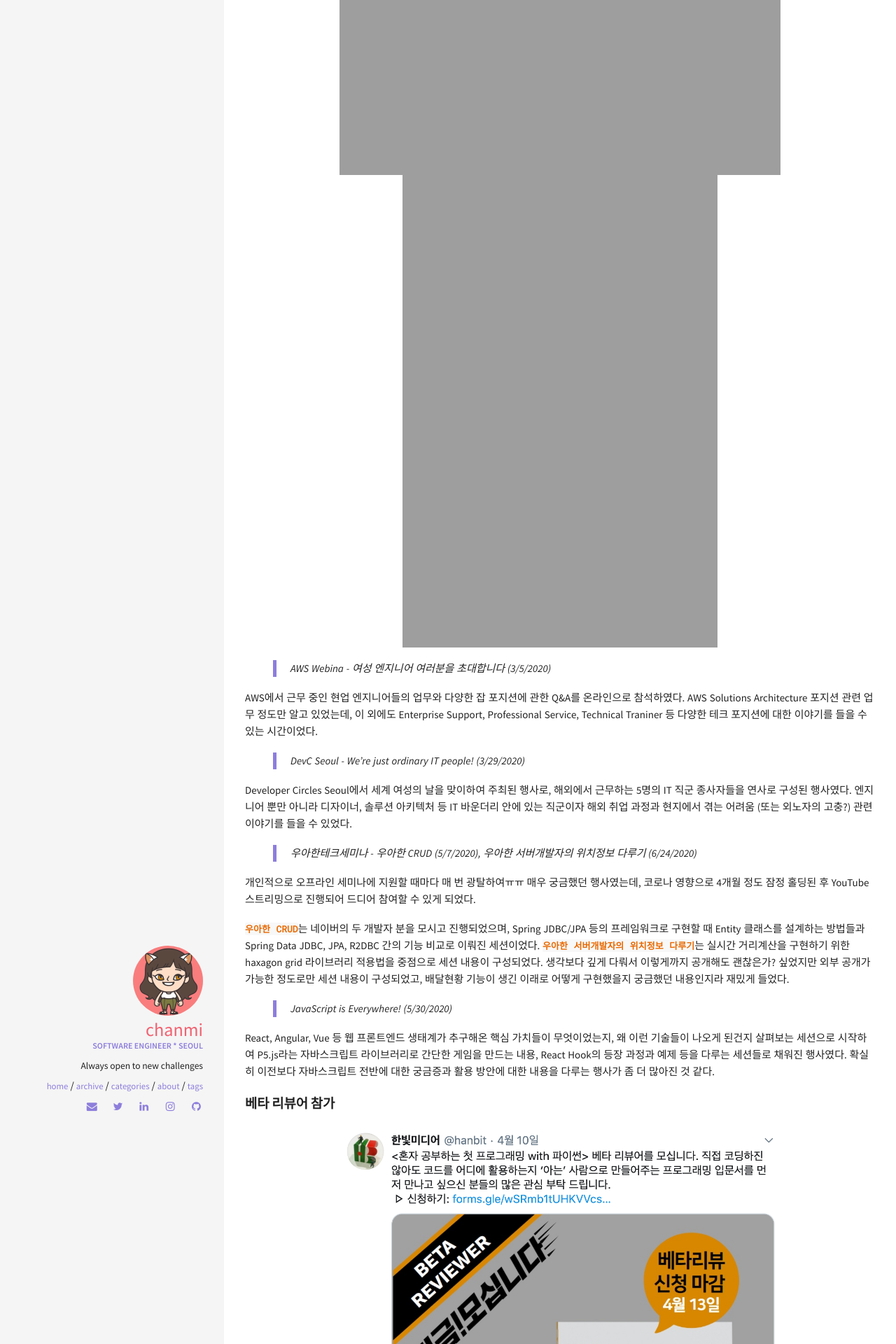
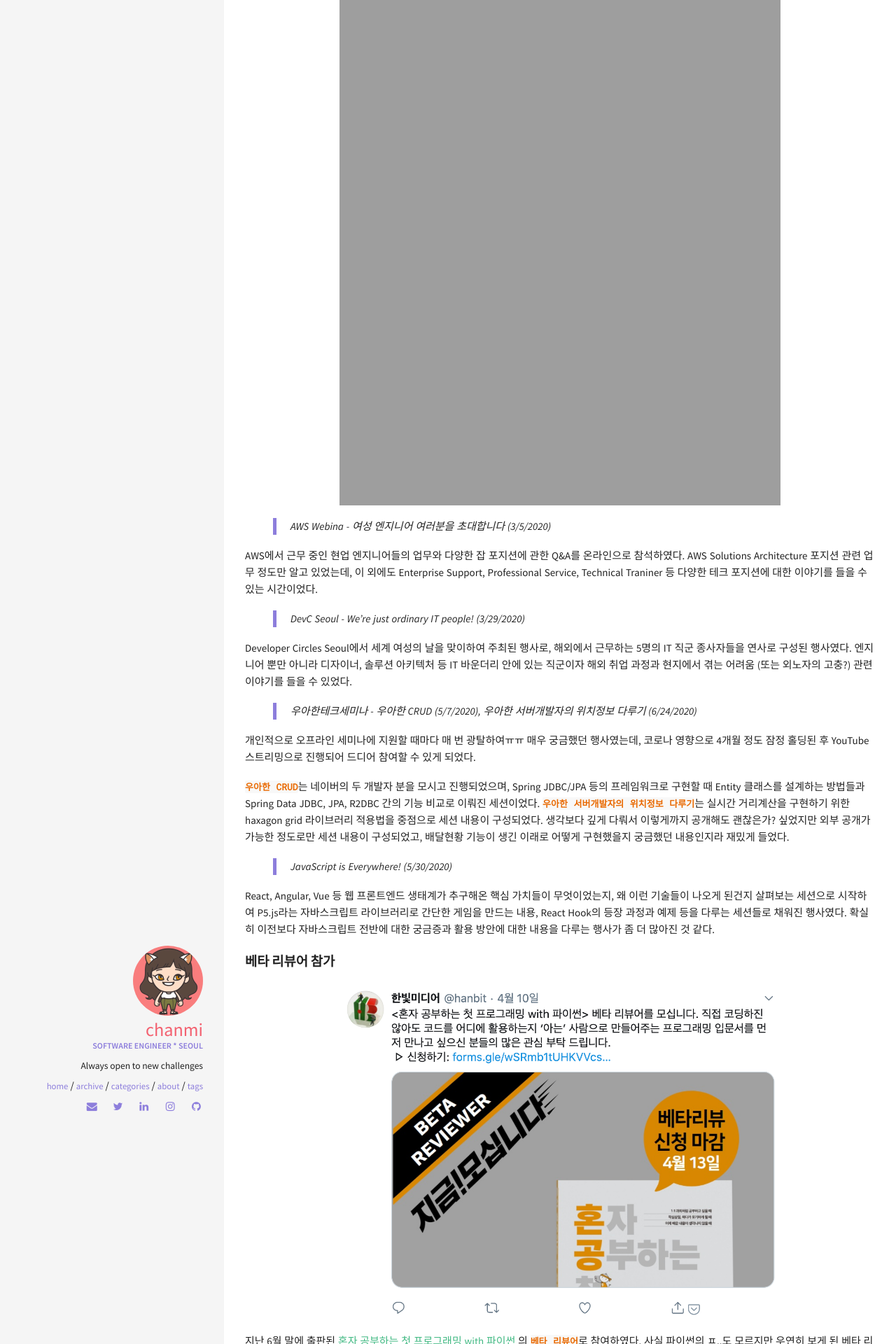
Before and after one commit to chanmi-lee/dev-blog, a Jekyll site: the page built from _posts/2020-07-04-the-first-half-of-2020.md, in a window 1280 px wide. Shown: the part 988-2908 px from the top of the page at 70% size. Built offline with Jekyll 4.4.1, drawn with Linux system fonts in a browser that asks for light colours; comment, search, counter and statistics services are not loaded; some of the changed text lies outside the part shown.

Commit message:
resize image

```diff
--- a/_posts/2020-07-04-the-first-half-of-2020.md
+++ b/_posts/2020-07-04-the-first-half-of-2020.md
@@ -29,8 +29,7 @@ comments: true
 (사실 정확히 상반기에 참석한 내용은 아니지만, 상반기에 나름 영향을 준 내용이었기에 끼워넣었다)
 
 ![queue]({{ site.url }}/assets/img/posts/99-con.png){: width="70%" height="70%"}
-![queue]({{ site.url }}/assets/img/posts/99-con-studypie.jpeg){: width="50%" height="50%"}
-![queue]({{ site.url }}/assets/img/posts/99-con-reboot.jpeg){: width="50%" height="50%"}
+![queue]({{ site.url }}/assets/img/posts/99-con-reboot.jpeg){: width="70%" height="70%"}
 
 > AWS Webina - 여성 엔지니어 여러분을 초대합니다 (3/5/2020)
 
@@ -64,7 +63,7 @@ P5.js라는 자바스크립트 라이브러리로 간단한 게임을 만드는
 지난 6월 말에 출판된 [혼자 공부하는 첫 프로그래밍 with 파이썬](https://www.hanbit.co.kr/store/books/look.php?p_code=B9609283195) 의 `베타 리뷰어`로 참여하였다.
 사실 파이썬의 ㅍ..도 모르지만 우연히 보게 된 베타 리뷰어 모집글을 보고 불현듯 처음 프로그래밍을 공부하던 때가 생각나서 지원하게 되었다.
 
-![queue]({{ site.url }}/assets/img/posts/beta-reviewer-info.png){: width="70%" height="70%"}
+![queue]({{ site.url }}/assets/img/posts/beta-reviewer-info.png){: width="80%" height="80%"}
 
 입문서인만큼 쉬운 내용으로 구성되어 있었고, 오탈자나 코딩 오류, 난해한 설명에 대한 피드백 등의 내용 중점으로 회고를 하였다.
 당연하지만(?) 출판 경험도 없거니와 일반 독자의 입장에서만 책을 접해보았기에, 다소 신기한 경험이었다.
@@ -77,7 +76,7 @@ P5.js라는 자바스크립트 라이브러리로 간단한 게임을 만드는
 
 > 글또 다짐글 이후로 작성한 글들!
 
-![queue]({{ site.url }}/assets/img/posts/what-geultto-left.png){: width="50%" height="50%"}
+![queue]({{ site.url }}/assets/img/posts/what-geultto-left.png){: width="40%" height="40%"}
 
 브라우저 별 호환성을 제대로 확인하지 않은 탓에 발생한 오류로 고생하며 같은 실수 되풀이하지 말자며 작성한 [웹 표준과 크로스 브라우징 이슈](https://chanmi-lee.github.io/articles/2020-03/web-standard-and-cross-browsing-issue) 글부터,
 기본 개념들과 최근 업무에서 다뤘던 내용들 관련 내용들을 공식문서 위주로 복습하는 노력들로 요약할 수 있겠다.
```
Also changed, not shown: 1 other file.
